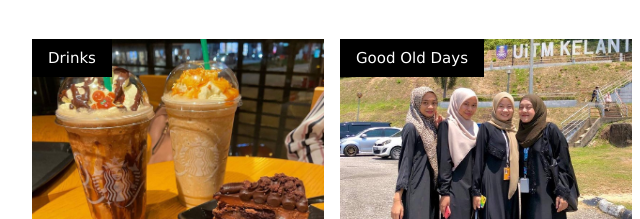
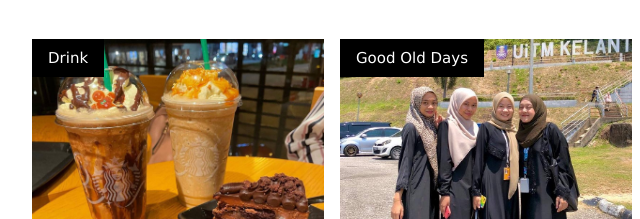
Before and after one commit to amirahkmrddn/personalwebsite_amirah, a plain HTML site: page Gallery.html in a window 1280 px wide. Shown: the part 805-1024 px from the top of the page, 0-640 px from the left. Drawn offline with nearby package versions, Linux system fonts and the light colour scheme.

Commit message:
Individual

```diff
--- a/Gallery.html
+++ b/Gallery.html
@@ -35,7 +35,7 @@
   <div class="w3-row-padding">
     <div class="w3-col l3 m6 w3-margin-bottom">
       <div class="w3-display-container">
-        <div class="w3-display-topleft w3-black w3-padding">Drinks</div>
+        <div class="w3-display-topleft w3-black w3-padding">Drink</div>
         <img src="IMAGES/FOOD2.jpg" alt="food3" style="width:100%">
       </div>
     </div>
```
